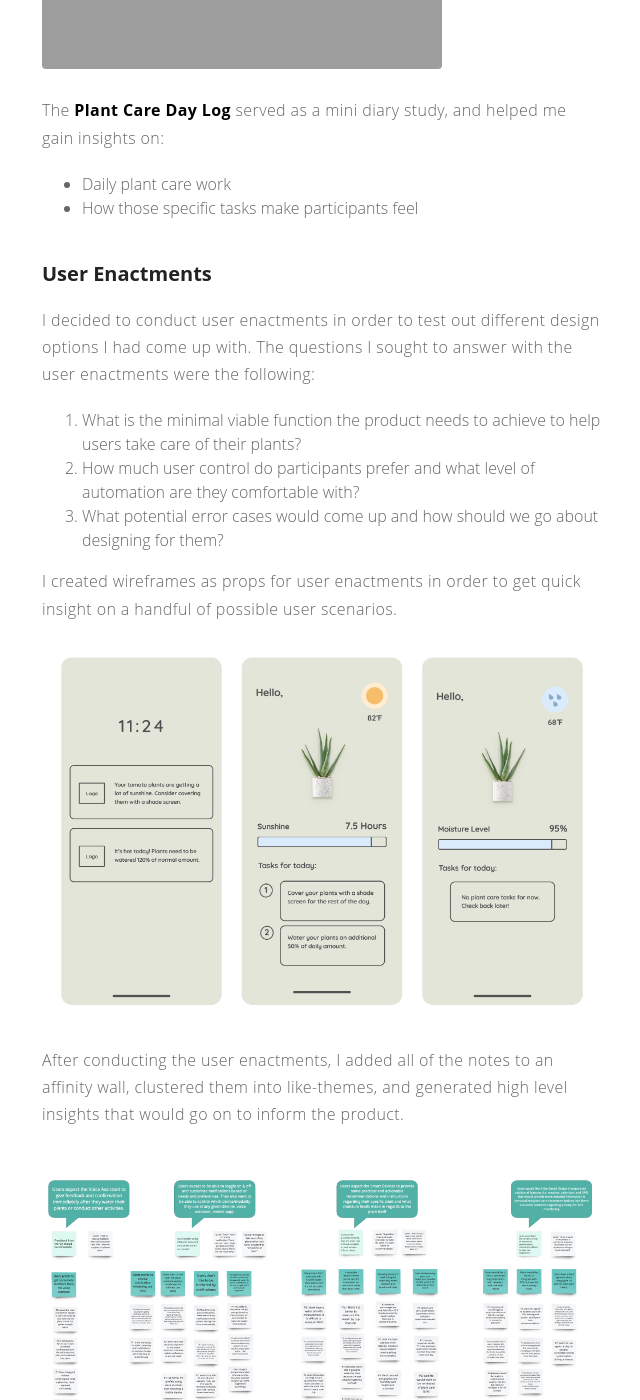
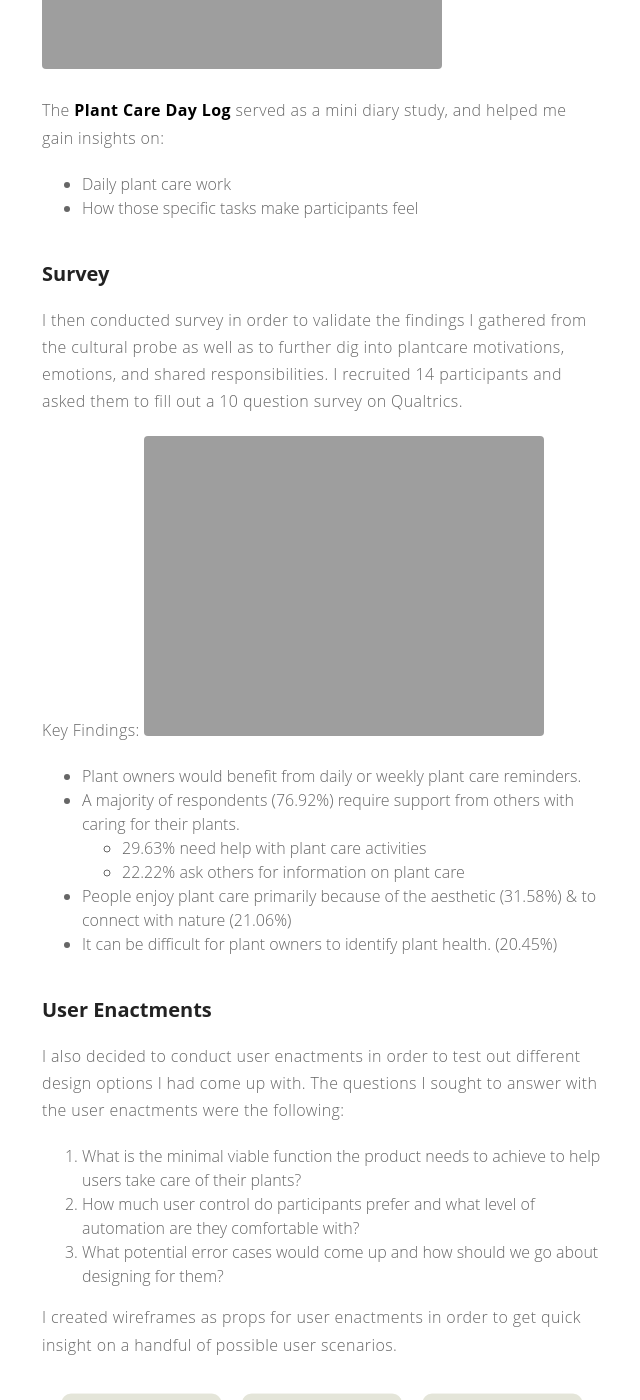
Before and after one commit to Nicholasdgiles/nicholasgiles.github.io, a Jekyll site: the page built from _posts/2021-11-10-plantcare.markdown, in a window 1280 px wide and 1400 px high, scrolled down 3703 px. Shown: the whole window, without its empty margins (318-958 px from the left). Built offline with Jekyll 4.4.1, drawn with Linux system fonts in a browser that asks for light colours; some of the changed text lies outside the part shown.

Commit message:
plantcare_updates

```diff
--- a/_posts/2021-11-10-plantcare.markdown
+++ b/_posts/2021-11-10-plantcare.markdown
@@ -58,8 +58,21 @@ The **Plant Care Day Log** served as a mini diary study, and helped me gain insi
 - Daily plant care work
 - How those specific tasks make participants feel
 
+### Survey
+I then conducted survey in order to validate the findings I gathered from the cultural probe as well as to further dig into plantcare motivations, emotions, and shared responsibilities. I recruited 14 participants and asked them to fill out a 10 question survey on Qualtrics.
+
+Key Findings:
+<img src="http://nicholasgiles.com/assets/images/plantcare/survey_keyquestions.jpg" alt="Plantcare Assistant Wireframes" />
+
+- Plant owners would benefit from daily or weekly plant care reminders.
+- A majority of respondents (76.92%) require support from others with caring for their plants.
+    - 29.63% need help with plant care activities
+    - 22.22% ask others for information on plant care
+- People enjoy plant care primarily because of the aesthetic (31.58%) & to connect with nature (21.06%)
+- It can be difficult for plant owners to identify plant health. (20.45%)
+
 ### User Enactments
-I decided to conduct user enactments in order to test out different design options I had come up with. The questions I sought to answer with the user enactments were the following:
+I also decided to conduct user enactments in order to test out different design options I had come up with. The questions I sought to answer with the user enactments were the following:
 
 1. What is the minimal viable function the product needs to achieve to help users take care of their plants?
 2. How much user control do participants prefer and what level of automation are they comfortable with?
@@ -100,9 +113,10 @@ From the cultural probe, survey results, and user enactment sessions, I generate
   - reminding each other to take care of their plants
 
 ### Brainstorm
-I brainstormed and iterated on the concept further before moving forward with producing high fidelity screens.
+I brainstormed and iterated on the concept further before moving forward with producing high fidelity screens and documenting system architecture.
 
 <img src="http://nicholasgiles.com/assets/images/plantcare/brainstorm.png" alt="Plantcare Assistant Brainstorm" />
+<img src="http://nicholasgiles.com/assets/images/plantcare/system_architecture.png" alt="Plantcare Assistant Architecture" />
 
 ### Design Components
 Design components were created in Figma and used to build high-fidelity screens and a working prototype.
```
Also changed, not shown: assets/images/plantcare/system_architecture.png (added), 1 other file.
